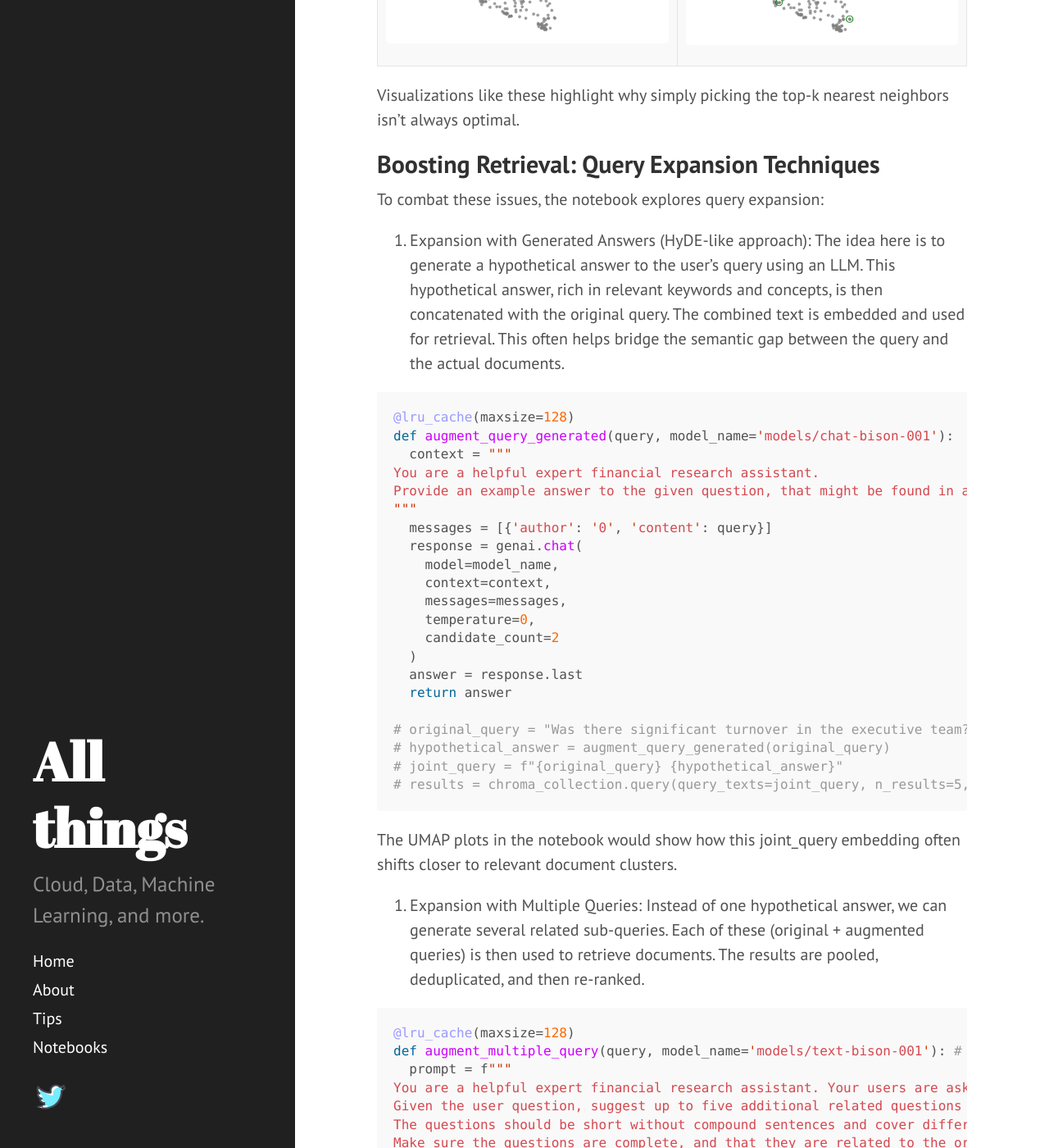
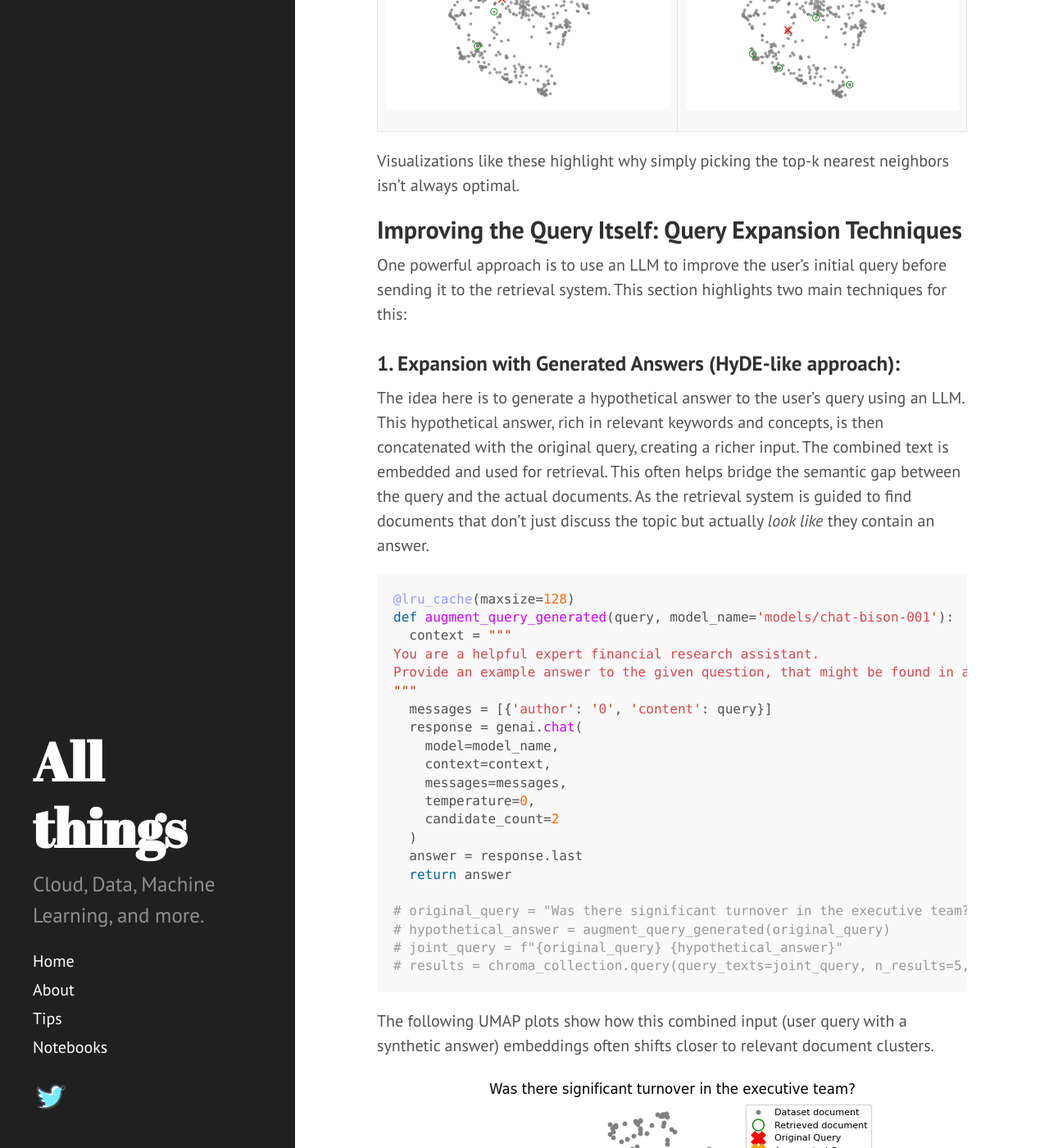
Before and after one commit to dzlab/dzlab.github.io, a Jekyll site: the page built from _posts/2025-05-24-advanced-rag.md, in a window 1280 px wide and 1400 px high, scrolled down 6671 px. Shown: the whole window at 82% size. Built offline with Jekyll 4.4.1, drawn with Linux system fonts in a browser that asks for light colours; nearby versions of some CDN libraries; a script that is not in the unit is left out; the table of contents is made by our own code; some of the changed text lies outside the part shown.

Commit message:
added query expansion

````diff
--- a/_posts/2025-05-24-advanced-rag.md
+++ b/_posts/2025-05-24-advanced-rag.md
@@ -184,10 +184,11 @@
 
 Visualizations like these highlight why simply picking the top-k nearest neighbors isn't always optimal.
 
-## Boosting Retrieval: Query Expansion Techniques
-To combat these issues, the notebook explores query expansion:
+## Improving the Query Itself: Query Expansion Techniques
+One powerful approach is to use an LLM to improve the user's initial query before sending it to the retrieval system. This section highlights two main techniques for this:
 
-1. Expansion with Generated Answers (HyDE-like approach): The idea here is to generate a hypothetical answer to the user's query using an LLM. This hypothetical answer, rich in relevant keywords and concepts, is then concatenated with the original query. The combined text is embedded and used for retrieval. This often helps bridge the semantic gap between the query and the actual documents.
+### 1. Expansion with Generated Answers (HyDE-like approach):
+The idea here is to generate a hypothetical answer to the user's query using an LLM. This hypothetical answer, rich in relevant keywords and concepts, is then concatenated with the original query, creating a richer input. The combined text is embedded and used for retrieval. This often helps bridge the semantic gap between the query and the actual documents. As the retrieval system is guided to find documents that don't just discuss the topic but actually *look like* they contain an answer.
 
 ```python
 @lru_cache(maxsize=128)
@@ -213,9 +214,14 @@
 # results = chroma_collection.query(query_texts=joint_query, n_results=5, include=['documents'])
 ```
 
-The UMAP plots in the notebook would show how this joint_query embedding often shifts closer to relevant document clusters.
+The following UMAP plots show how this combined input (user query with a synthetic answer) embeddings often shifts closer to relevant document clusters.
 
-2. Expansion with Multiple Queries: Instead of one hypothetical answer, we can generate several related sub-queries. Each of these (original + augmented queries) is then used to retrieve documents. The results are pooled, deduplicated, and then re-ranked.
+![Query Expansion with Generated Answers]({{ "/assets/2025/05/20250524-Expansion-with-Generated-Answers.png" | absolute_url }}){: .center-image }
+
+
+### 2. Expansion with Multiple Queries:
+Instead of one hypothetical answer, we can generate several *related* questions based on the original query. Each of these (original + augmented queries) is then used to retrieve documents. The results are pooled, deduplicated, and then re-ranked.
+This expands the search to cover different facets or re-wordings of the user's need, potentially retrieving relevant information from various parts of the embedding space that a single query might miss.
 
 ```python
 @lru_cache(maxsize=128)
@@ -244,6 +250,11 @@
 # # ... then deduplicate and re-rank
 
 ```
+
+The following UMAP plots show how this combined input (user query with sub-queries) embeddings often shifts closer to relevant document clusters.
+
+![Expansion with Multiple Queries]({{ "/assets/2025/05/20250524-Expansion-with-Multiple-Queries.png" | absolute_url }}){: .center-image }
+
 
 ## Refining Results: Cross-Encoder Re-ranking
 Retrieving a larger set of candidate documents (either through basic search or query expansion) is often followed by a re-ranking step. The notebook introduces cross-encoders for this:
````
Also changed, not shown: assets/2025/05/20250524-Expansion-with-Generated-Answers.png (added), assets/2025/05/20250524-Expansion-with-Multiple-Queries.png (added).
